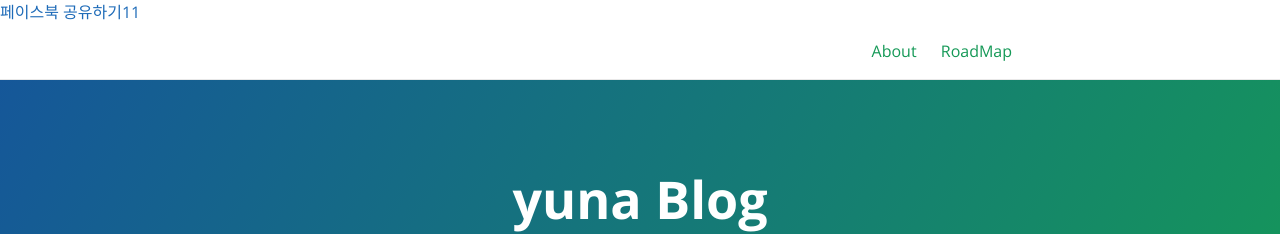
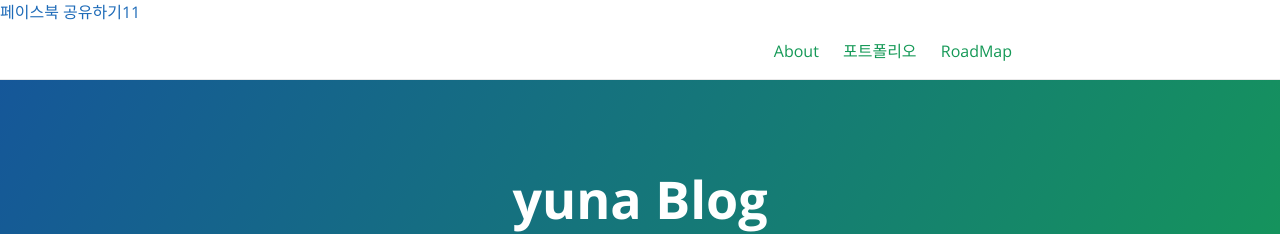
Before and after one commit to zzingyuna/test_site.github.io, a Jekyll site: the page built from index.md, in a window 1280 px wide and 900 px high. Shown: the top 234 px of the window. Built offline with Jekyll 4.4.1, drawn with Linux system fonts in a browser that asks for light colours.

Commit message:
Update portfolio.md

```diff
--- a/portfolio.md
+++ b/portfolio.md
@@ -1 +1,9 @@
-ddd
+---
+layout: page
+title: 포트폴리오
+tagline: Portfolio
+permalink: /portfolio.html
+---
+
+
+음.. !!
```
